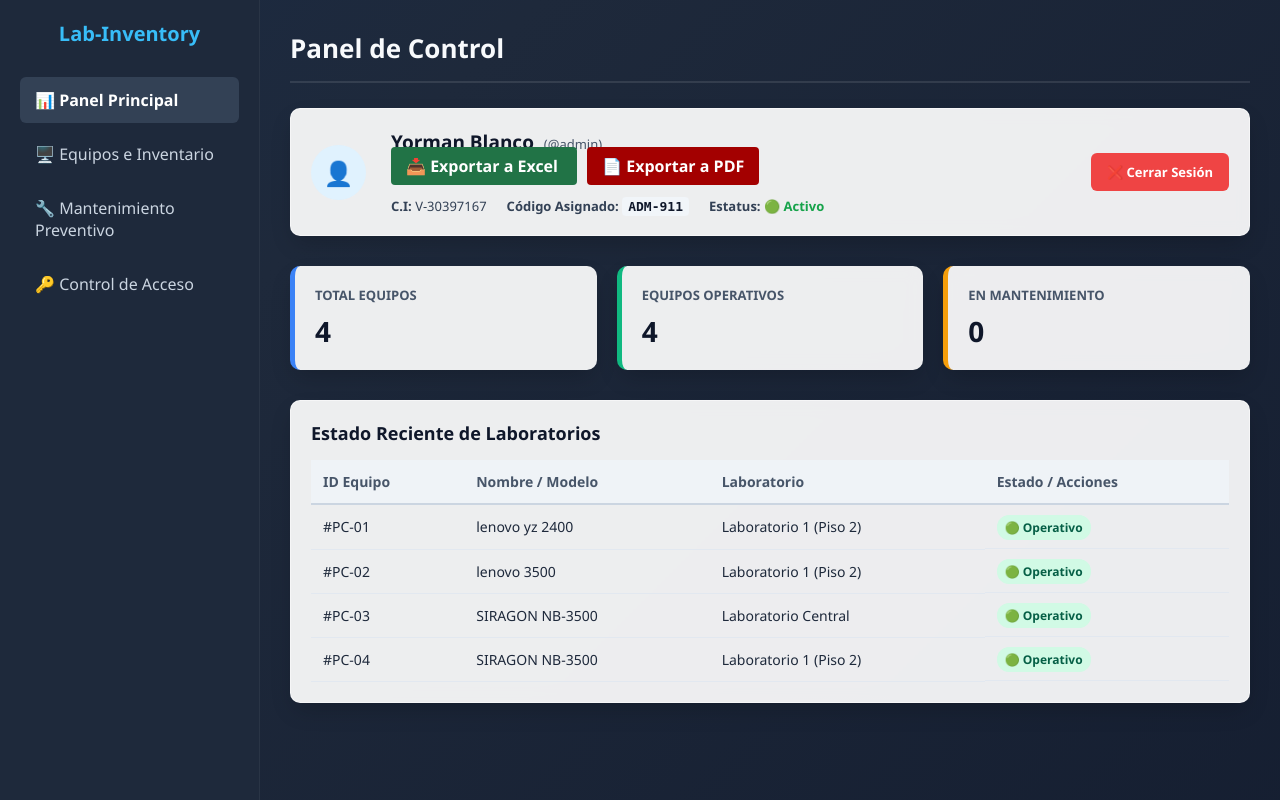
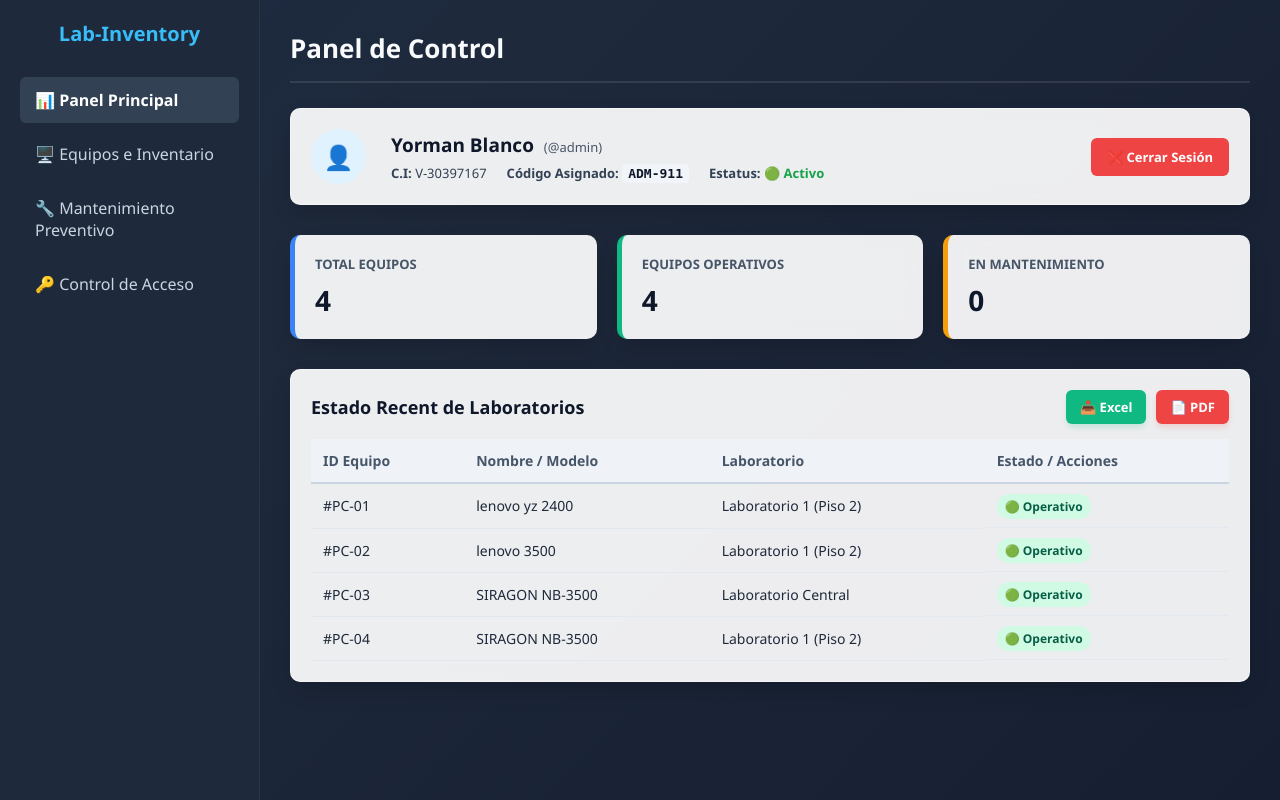
Before and after one commit to yorman30397167-gif/lab-inventory-manage, a Flask app: page / in a window 1280 px wide. Run offline with Flask 3, Linux system fonts and the light colour scheme; a user stored in the database is signed in; data comes from the database, SQL or seed files in the repository.

Commit message:
Botones de exportacion alineados perfectamente en el panel principal

```diff
--- a/templates/dashboard.html
+++ b/templates/dashboard.html
@@ -62,7 +62,16 @@
             padding: 20px;
             border: 1px solid rgba(255, 255, 255, 0.5);
         }
-        .table-container h2 { font-size: 18px; margin-bottom: 15px; color: #0f172a; }
+        .table-header-flex { display: flex; justify-content: space-between; align-items: center; margin-bottom: 15px; }
+        .table-container h2 { font-size: 18px; color: #0f172a; margin: 0; }
+
+        /* Estilos de los Botones de Exportación */
+        .btn-export { padding: 8px 14px; border-radius: 6px; font-size: 13px; font-weight: bold; text-decoration: none; display: inline-flex; align-items: center; gap: 6px; transition: 0.2s ease; color: white; }
+        .btn-excel { background-color: #10b981; box-shadow: 0 4px 6px -1px rgba(16, 185, 129, 0.2); }
+        .btn-excel:hover { background-color: #059669; transform: translateY(-1px); }
+        .btn-pdf { background-color: #ef4444; box-shadow: 0 4px 6px -1px rgba(239, 68, 68, 0.2); }
+        .btn-pdf:hover { background-color: #dc2626; transform: translateY(-1px); }
+
         table { width: 100%; border-collapse: collapse; text-align: left; }
         th { background-color: rgba(241, 245, 249, 0.8); padding: 12px; color: #475569; font-size: 14px; border-bottom: 2px solid #cbd5e1; font-weight: 600; }
         td { padding: 12px; border-bottom: 1px solid #e2e8f0; font-size: 14px; color: #1e293b; }
@@ -98,15 +107,6 @@
                         {{ admin.nombre }} {{ admin.apellido }}
                         <span style="font-size: 13px; color: #475569; font-weight: normal; margin-left: 5px;">(@{{ admin.username }})</span>
                     </h2>
-<div style="margin-bottom: 20px;">
-    <a href="/exportar/excel" class="btn btn-success" style="background-color: #217346; border-color: #217346; color: white; padding: 8px 15px; text-decoration: none; border-radius: 4px; font-weight: bold; margin-right: 10px;">
-        📥 Exportar a Excel
-    </a>
-    <a href="/exportar/pdf" class="btn btn-danger" style="background-color: #A30000; border-color: #A30000; color: white; padding: 8px 15px; text-decoration: none; border-radius: 4px; font-weight: bold;">
-        📄 Exportar a PDF
-    </a>
-</div>
-
                     <div style="display: flex; gap: 20px; margin-top: 6px; font-size: 13px; color: #334155;">
                         <p><strong>C.I:</strong> {{ admin.cedula }}</p>
                         <p><strong>Código Asignado:</strong> <span style="font-family: monospace; background: #f1f5f9; padding: 2px 6px; border-radius: 4px; font-weight: bold; color: #0f172a;">{{ admin.codigo_asignado }}</span></p>
@@ -143,7 +143,18 @@
         </div>
 
         <div class="table-container">
-            <h2>Estado Reciente de Laboratorios</h2>
+            <div class="table-header-flex">
+                <h2>Estado Recent de Laboratorios</h2>
+                <div style="display: flex; gap: 10px;">
+                    <a href="/exportar/excel" class="btn-export btn-excel" title="Descargar archivo Excel">
+                        📥 Excel
+                    </a>
+                    <a href="/exportar/pdf" class="btn-export btn-pdf" title="Descargar documento PDF">
+                        📄 PDF
+                    </a>
+                </div>
+            </div>
+
             <table>
                 <thead>
                     <tr>
```
